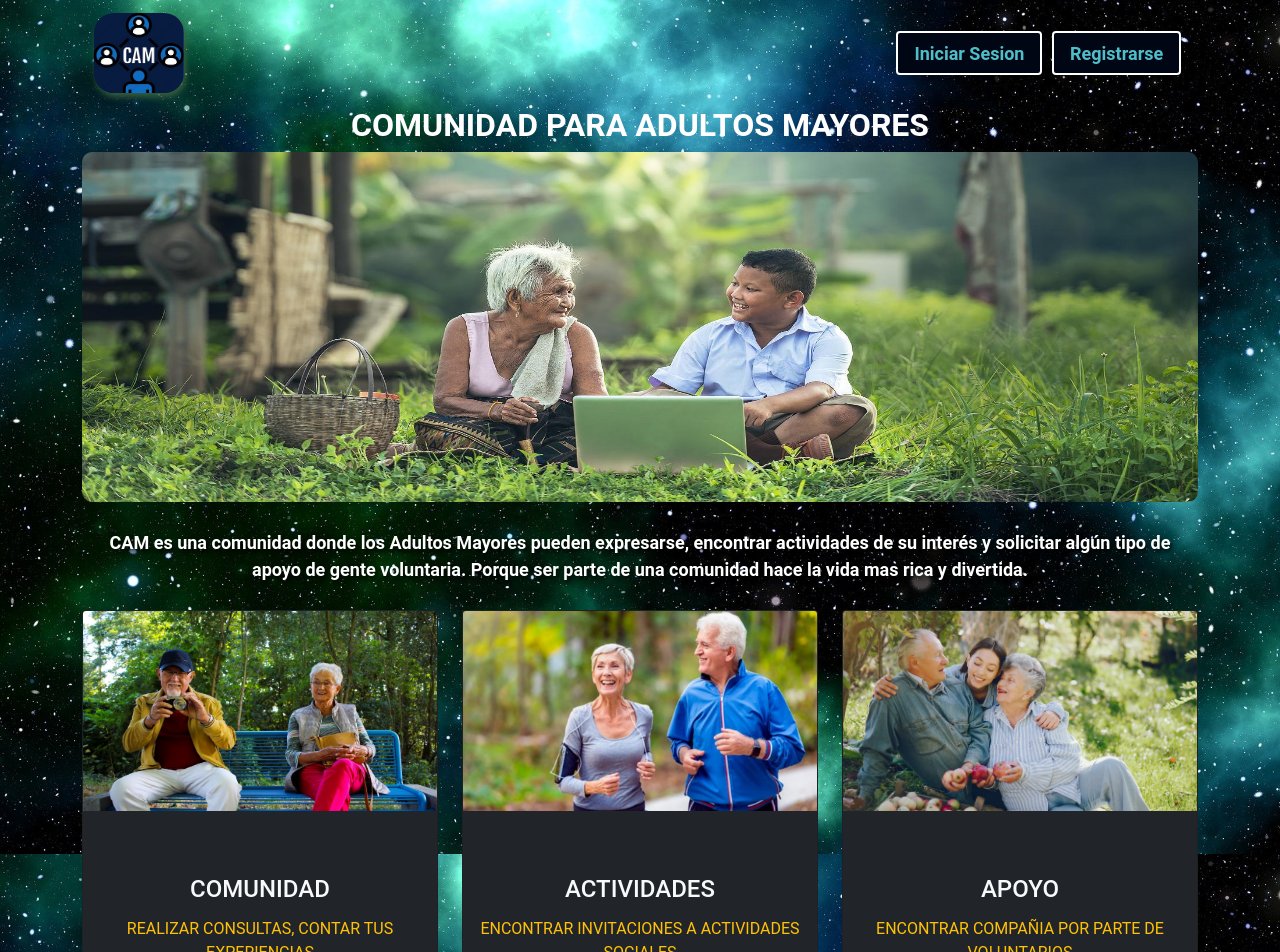
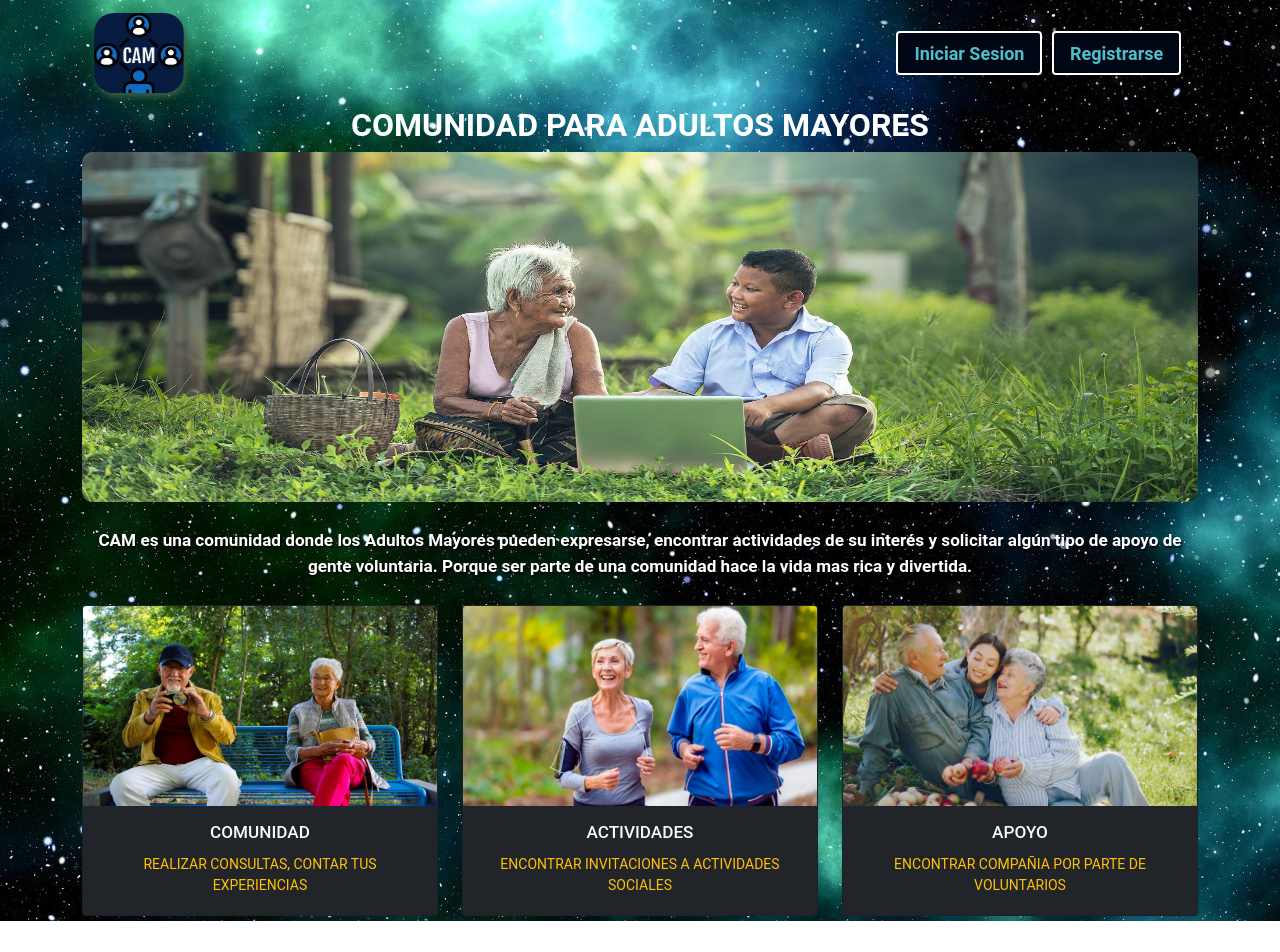
Before and after one commit to einarch/ComunidadAdultoMayor, a React (Create React App) app: page / in a window 1280 px wide. Shown: the top 952 px of the page. After the commit the page ends 921 px from the top, so only its background shows below. Built offline with nearby package versions, Linux system fonts and the light colour scheme.

Commit message:
bugs cosmeticos de pagina de inicio corregidos

```diff
--- a/src/components/DescripcionApp.css
+++ b/src/components/DescripcionApp.css
@@ -1,7 +1,8 @@
 .descripcionApp {
+    font-family: 'Roboto', sans-serif;
     color: white;
-    font-size: 1.125rem;
+    font-size: 1.071rem;
     font-weight: bold;
     text-align: center;
-    text-shadow: 2px 3px 4px rgba(0, 0, 0, 0.856);
+    text-shadow: 1px 2px 2px rgba(0, 0, 0, 0.856);
 }
--- a/src/components/card.css
+++ b/src/components/card.css
@@ -7,12 +7,15 @@
     margin-bottom: 5px;
   }
   .card-body {
-    padding: 4rem 0 !important;
+    padding: 1rem 0 !important;
   }
 
+  .card-title{
+    font-size: 17.14px;
+  }
   .card-text {
-    padding: 0.3rem 1rem;
-    font-size: 1rem;
+    padding: 0.2rem 1rem;
+    font-size: 0.875rem;
   }
 
   .overflow {
```
